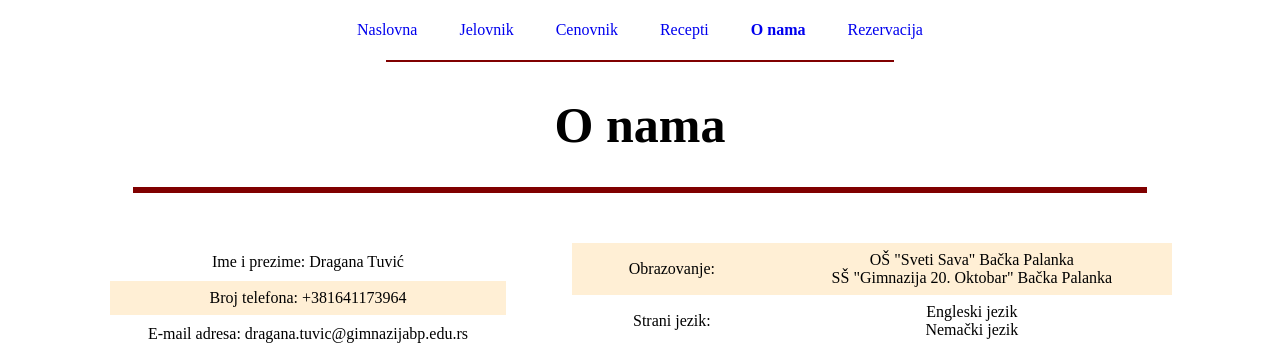
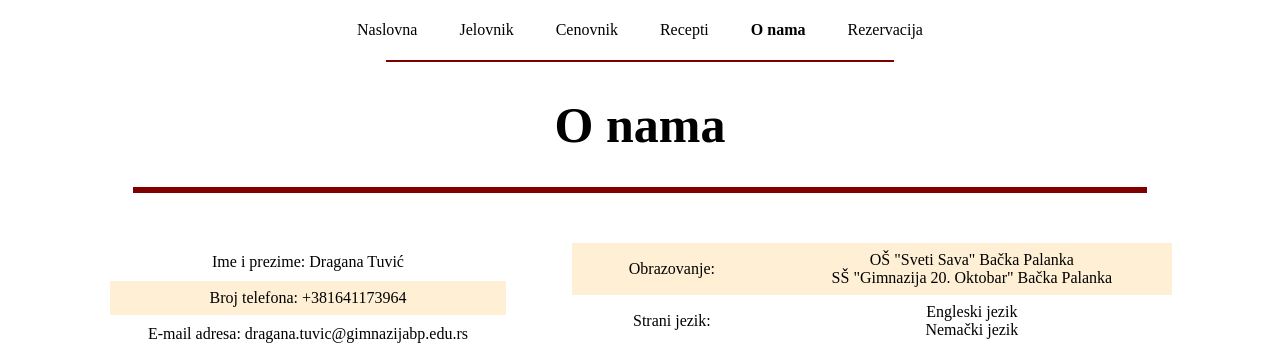
Before and after one commit to DraganaTuvic/Restoran-Andante, a plain HTML site: page onama.html in a window 1280 px wide. Shown: the top 344 px of the page. Drawn offline with Linux system fonts and the light colour scheme.

Commit message:
Update onama1.css

```diff
--- a/onama1.css
+++ b/onama1.css
@@ -41,5 +41,5 @@ td{
 	}
 a {
             	text-decoration:none;
-				font-family:"Candara Light"}
+				font-family:"Candara Light";color:black}
 a:hover{background-color:#800000; color:white;}
```
